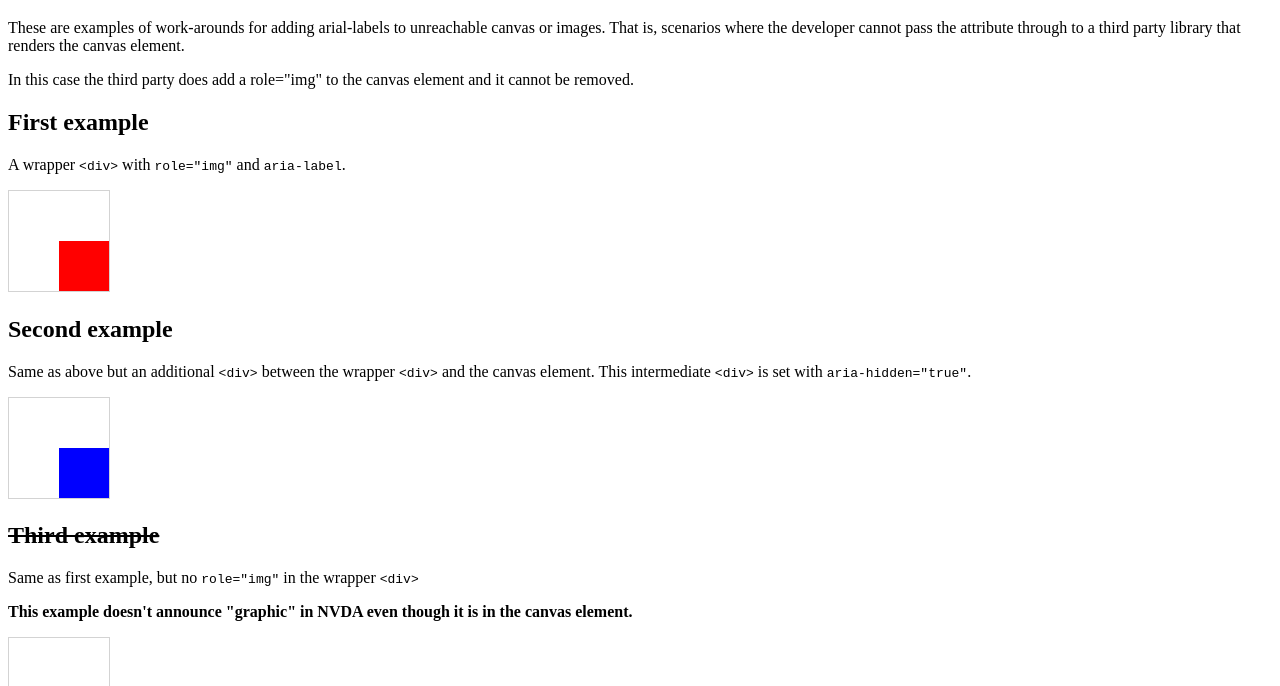
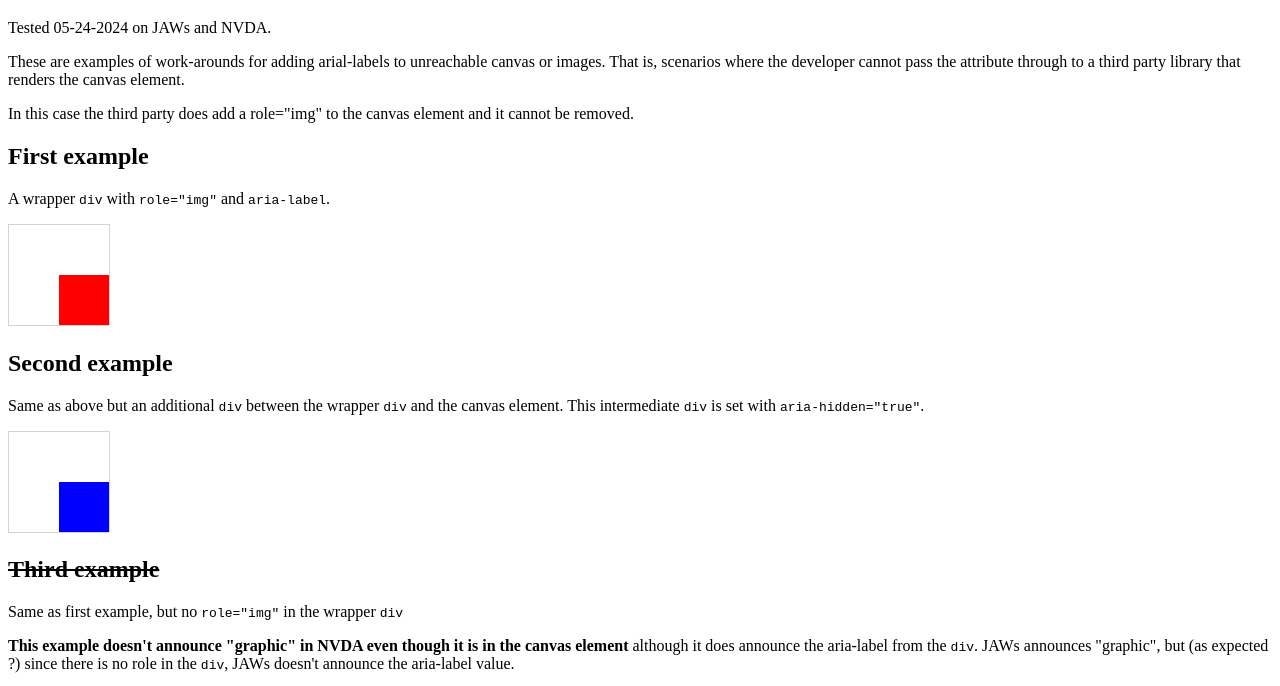
Before and after one commit to uw-ats/jeanem-demos, a plain HTML site: page unreachable-alt/index.html in a window 1280 px wide. Shown: the part 61-747 px from the top of the page. Drawn offline with Linux system fonts and the light colour scheme.

Commit message:
updated notes

```diff
--- a/unreachable-alt/index.html
+++ b/unreachable-alt/index.html
@@ -12,6 +12,7 @@
 <body>
   <main>
     <h1>Work-around for unreachable canvas/image attributes</h1>
+    <p>Tested 05-24-2024 on JAWs and NVDA.</p>
     <p>These are examples of work-arounds for adding arial-labels to unreachable canvas or images. That is,
       scenarios where the developer cannot pass the attribute through to a third party library that renders the canvas
       element. </p>
@@ -19,7 +20,7 @@
 
     <h2>First example</h2>
     <p>A wrapper
-      <code>&lt;div&gt;</code> with <code>role="img"</code> and <code>aria-label</code>.
+      <code>div</code> with <code>role="img"</code> and <code>aria-label</code>.
     </p>
     <div class="chart-container" role="img" aria-label="A red box">
       <canvas role="img" id="myCanvas" width="100" height="100" style="border:1px solid #d3d3d3;">
@@ -28,8 +29,8 @@
     </div>
 
     <h2>Second example</h2>
-    <p>Same as above but an additional <code>&lt;div&gt;</code> between the wrapper <code>&lt;div&gt;</code> and the
-      canvas element. This intermediate <code>&lt;div&gt;</code> is set with <code>aria-hidden="true"</code>. </p>
+    <p>Same as above but an additional <code>div</code> between the wrapper <code>div</code> and the
+      canvas element. This intermediate <code>div</code> is set with <code>aria-hidden="true"</code>. </p>
     <div class="chart-container" role="img" aria-label="A blue box">
       <div aria-hidden="true">
         <canvas role="img" id="myCanvas-2" width="100" height="100" style="border:1px solid #d3d3d3;">
@@ -39,9 +40,12 @@
     </div>
 
     <h2 style="text-decoration: line-through;">Third example</h2>
-    </div>
-    <p>Same as first example, but no <code>role="img"</code> in the wrapper <code>&lt;div&gt;</code> </p>
-    <p><strong>This example doesn't announce "graphic" in NVDA even though it is in the canvas element. </strong></p>
+
+    <p>Same as first example, but no <code>role="img"</code> in the wrapper <code>div</code> </p>
+    <p><strong>This example doesn't announce "graphic" in NVDA even though it is in the canvas element </strong>
+      although it does announce the aria-label from the <code>div</code>.
+      JAWs announces "graphic", but (as expected ?) since there is no role in
+      the <code>div</code>, JAWs doesn't announce the aria-label value. </p>
 
     <div class="chart-container" aria-label="A green box">
       <canvas role="img" id="myCanvas-3" width="100" height="100" style="border:1px solid #d3d3d3;">
```
